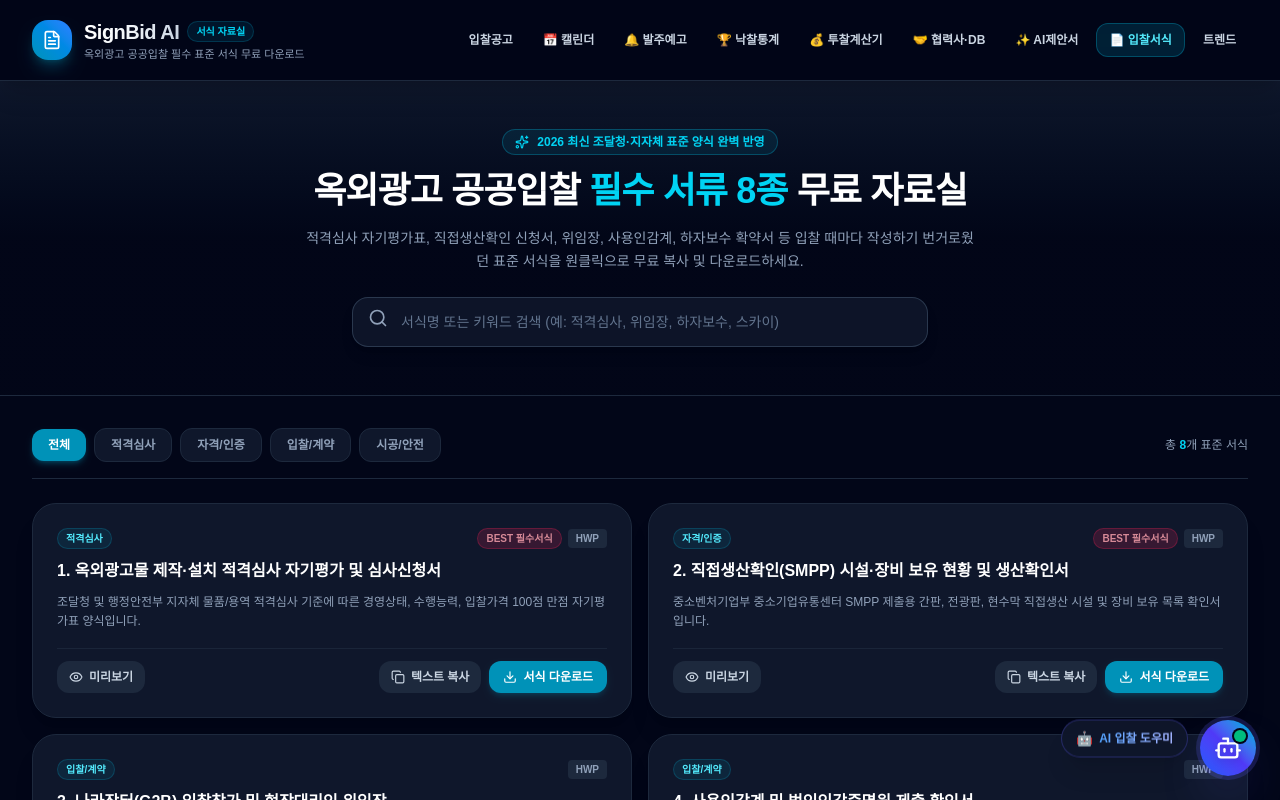
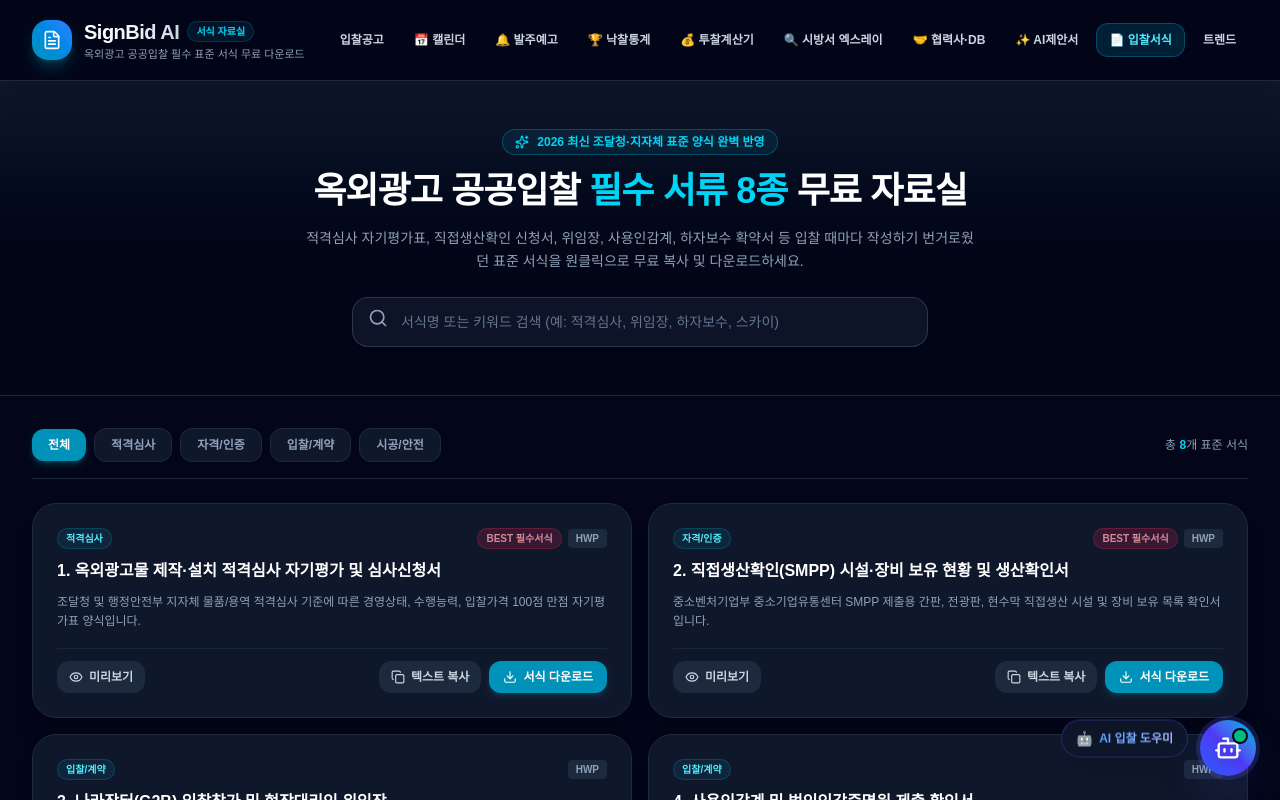
Before and after one commit to parkyoung07/ad-bids-info, a Next.js app: page /forms in a window 1280 px wide. Shown: the top 800 px of the page. Built offline with nearby package versions, Linux system fonts and the light colour scheme.

Commit message:
feat: 네비게이션 통일 및 시방서 엑스레이 연동 배포

```diff
--- a/src/app/forms/FormsClient.tsx
+++ b/src/app/forms/FormsClient.tsx
@@ -355,6 +355,9 @@ export default function FormsClient() {
               <Link href="/calculator" className="px-3 py-2 rounded-xl hover:bg-slate-900 hover:text-white transition-colors whitespace-nowrap">
                 💰 투찰계산기
               </Link>
+              <Link href="/spec-xray" className="px-3 py-2 rounded-xl hover:bg-slate-900 hover:text-white transition-colors whitespace-nowrap">
+                🔍 시방서 엑스레이
+              </Link>
               <Link href="/partners" className="px-3 py-2 rounded-xl hover:bg-slate-900 hover:text-white transition-colors whitespace-nowrap">
                 🤝 협력사·DB
               </Link>
```
